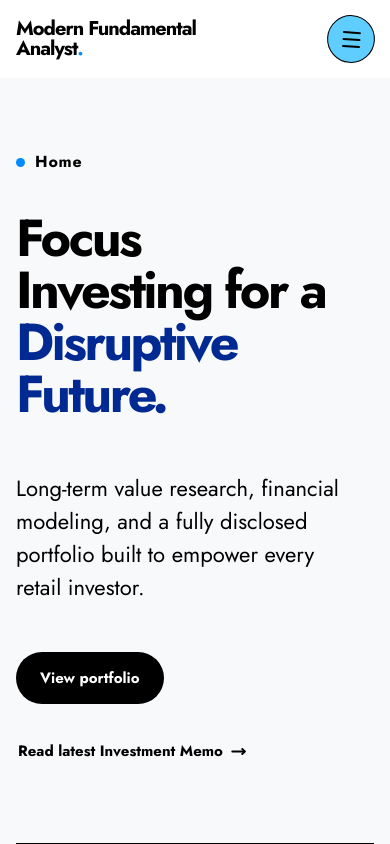
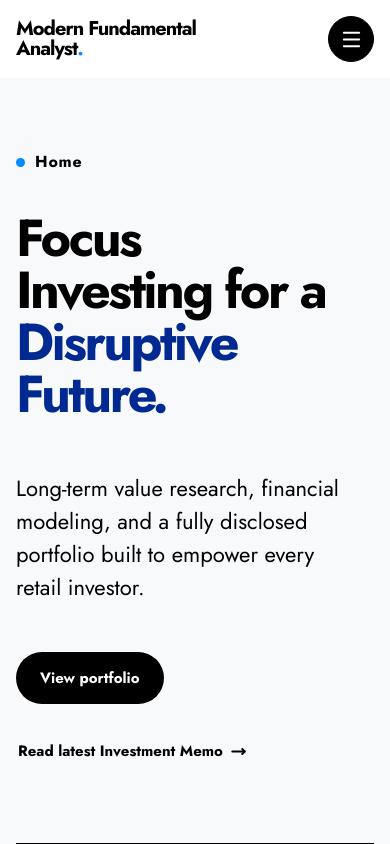
Before and after one commit to Tianyi0510/modern-fundamental-analyst, a Next.js app: page / in a window 390 px wide. In both pictures the pointer is over the button "Open menu". Shown: the top 844 px of the page. Built offline with nearby package versions, Linux system fonts and the light colour scheme.

Commit message:
Refine mobile header interaction

```diff
--- a/app/styles/responsive.css
+++ b/app/styles/responsive.css
@@ -51,8 +51,7 @@
   }
   .mobile-menu-button svg, .mobile-menu-close svg { width: 23px; height: 23px; transition: transform var(--motion-duration-medium) var(--motion-ease-emphasized); }
   .mobile-menu-button, .mobile-menu-close { transition: transform var(--motion-duration-base) var(--motion-ease-standard), background var(--motion-duration-base) var(--motion-ease-standard), color var(--motion-duration-base) var(--motion-ease-standard); }
-  .mobile-menu-button:hover, .mobile-menu-button:focus-visible { background: var(--bright-blue); color: var(--black); transform: rotate(4deg) scale(1.04); }
-  .mobile-menu-close:hover, .mobile-menu-close:focus-visible { border-color: var(--bright-blue); background: var(--bright-blue); color: var(--black); transform: rotate(-4deg) scale(1.04); }
+  .mobile-menu-button:hover { background: var(--black); color: var(--white); }
   .mobile-menu-button:active, .mobile-menu-close:active { transform: scale(.94); }
   .mobile-menu-button:active svg { transform: scale(.86); }
   .mobile-menu-layer { display: block; position: fixed; inset: 0; z-index: 100; pointer-events: none; visibility: hidden; transition: visibility 0s linear var(--motion-duration-slow); }
@@ -198,8 +197,8 @@
 }
 
 @media (hover: none) and (pointer: coarse) {
-  .mobile-menu-button:hover { background: var(--white); color: var(--black); transform: none; }
-  .mobile-menu-close:hover { border-color: rgba(255,255,255,.75); background: transparent; color: var(--white); transform: none; }
+  .mobile-menu-button:hover { background: var(--white); color: var(--black); }
+  .mobile-menu-close:hover { border-color: rgba(255,255,255,.75); background: transparent; color: var(--white); }
   .mobile-menu-button:active { background: var(--black); color: var(--white); transform: scale(.94); }
   .mobile-menu-close:active { border-color: var(--bright-blue); background: var(--bright-blue); color: var(--black); transform: scale(.94); }
   .mobile-menu-drawer nav a:hover:not([aria-current="page"]) { color: var(--white); padding-left: 0; }
```
